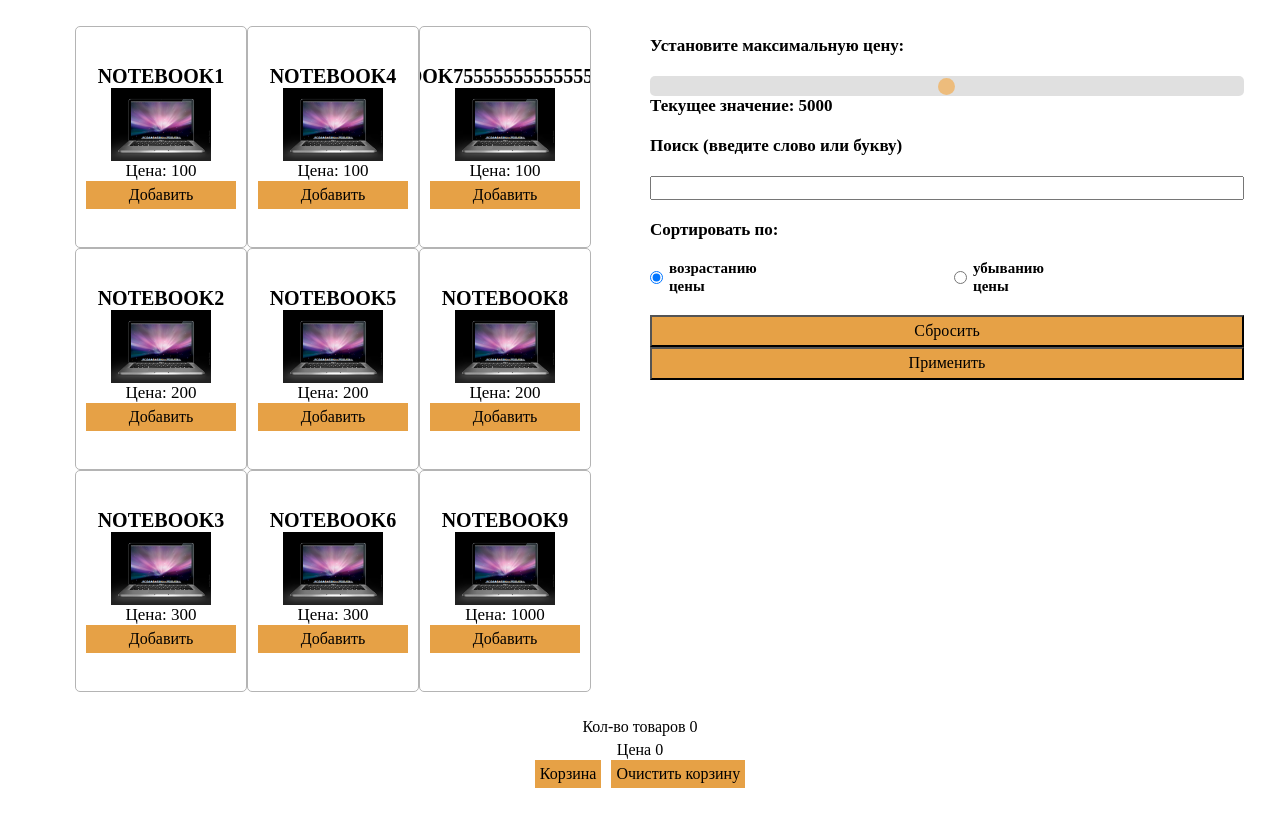
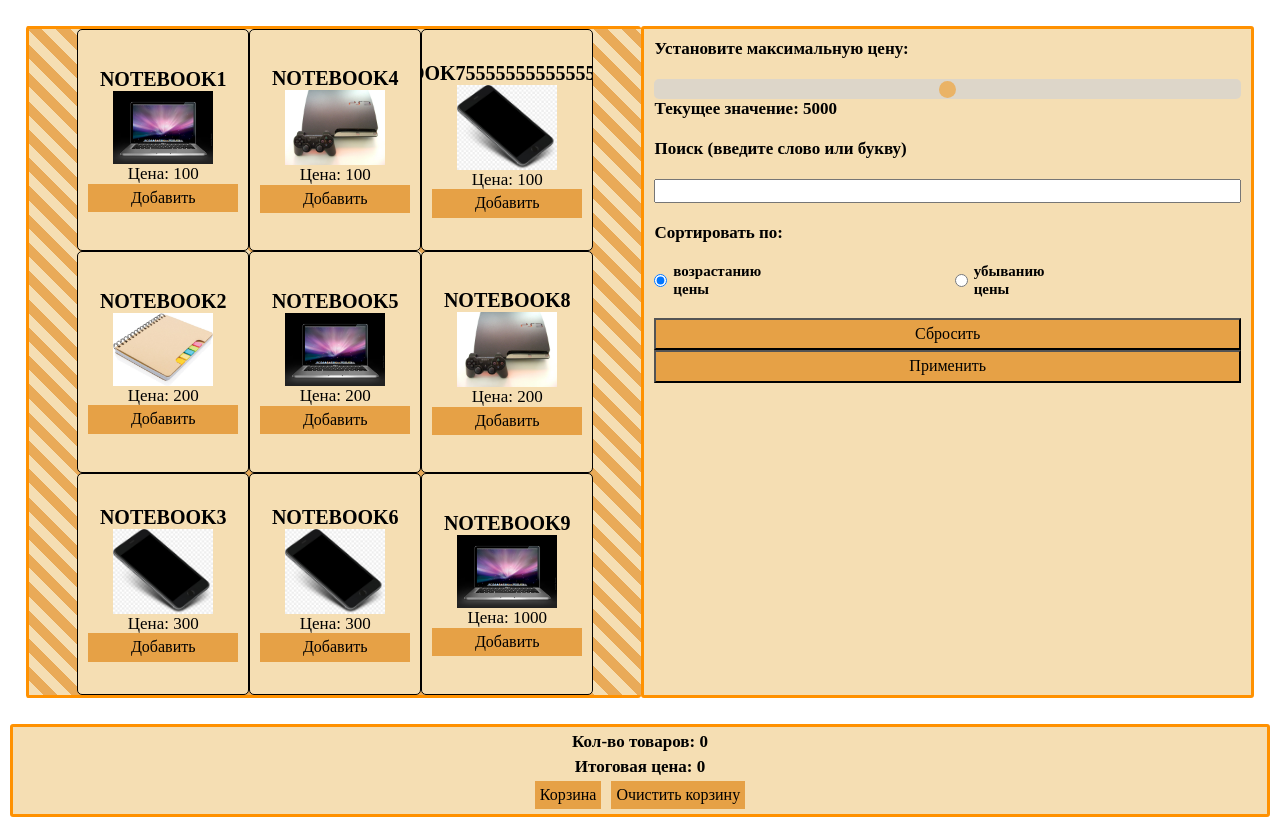
Before and after one commit to SaYxGal/JS_For_MediaSoft, a website built with webpack: page dist/index.html in a window 1280 px wide. Before the commit the page ends 808 px from the top, so only its background shows below. Built offline with nearby package versions, Linux system fonts and the light colour scheme.

Commit message:
Немного дизайна

```diff
--- a/src/components/cart/cart.js
+++ b/src/components/cart/cart.js
@@ -6,8 +6,8 @@ const Cart = (cart, modal) =>{
     const ButtonsField = document.createElement('div')
     const openCart = document.createElement('button')
     const clearCart = document.createElement('button')
-    itemsCountElement.innerText = `Кол-во товаров ${cart.length}`
-    priceElement.innerText = `Цена ${cart.length}`
+    itemsCountElement.innerText = `Кол-во товаров: ${cart.length}`
+    priceElement.innerText = `Итоговая цена: ${cart.length}`
     CartElement.className = 'cart'
     itemsCountElement.className = 'cart__count'
     priceElement.className = 'cart__price'
--- a/src/components/cart/cart.scss
+++ b/src/components/cart/cart.scss
@@ -2,10 +2,14 @@
     & > span{
         display: block;
         margin-top: 5px;
+        margin-bottom: 5px;
+        font-size: 17px;
+        font-weight: bold;
     }
     &__info{
         width: auto;
         outline: none;
+        margin-bottom: 5px;
         background-color: #e6a146;
         border:black;
         padding: 5px;
@@ -28,4 +32,7 @@
     }
     margin: 10px auto;
     text-align: center;
+    border: 3px solid #ff9100;
+    border-radius: 3px;
+    background-color: wheat;
 }
--- a/src/components/item/item.js
+++ b/src/components/item/item.js
@@ -1,6 +1,9 @@
 import './item.scss'
 import ItemImg from'../../assets/img/item.jpg'
-const Item = (name, price, onAdd) => {
+import ItemImg2 from'../../assets/img/item2.jpg'
+import ItemImg3 from'../../assets/img/item3.jpg'
+import ItemImg4 from'../../assets/img/item4.jpg'
+const Item = (name, price, picture, onAdd) => {
     const ItemElement = document.createElement('div')
     ItemElement.className = 'item'
     const nameElement = document.createElement('span')
@@ -10,7 +13,23 @@ const Item = (name, price, onAdd) => {
     priceElement.className = 'item__price'
     priceElement.innerText = `Цена: ${price}`
     const imgElement = document.createElement('img')
-    imgElement.src = ItemImg;
+    switch(Number(picture)){
+        case 1:
+            imgElement.src = ItemImg
+            break;
+        case 2:
+            imgElement.src = ItemImg2
+            break;
+        case 3:
+            imgElement.src = ItemImg3
+            break;
+        case 4:
+            imgElement.src = ItemImg4
+            break;
+        default:
+            imgElement.src = ItemImg
+            break;
+    }
     imgElement.className = 'item__img'
     const buttonElement = document.createElement('button')
     buttonElement.className = 'item__add-button'
--- a/src/components/item/item.scss
+++ b/src/components/item/item.scss
@@ -1,7 +1,8 @@
 .item {
     width: 150px;
     height: 200px;
-    border: 1px solid #b4b4b4;
+    border: 1px solid #000000;
+    background-color: wheat;
     border-radius: 5px;
     display: flex;
     justify-content: center;
@@ -10,7 +11,7 @@
     padding: 10px;
     overflow: hidden; /* Обрезаем всё за пределами блока */
     &:hover{
-        border-color: black;
+        border: 2px solid black;
     }
 
     & > span {
--- a/src/components/items-list/items-list.scss
+++ b/src/components/items-list/items-list.scss
@@ -7,6 +7,16 @@
         flex-direction: row;
         flex-wrap: wrap;
         margin: 0 auto;
+        background: repeating-linear-gradient(
+            45deg,
+            wheat,
+            wheat 10px,
+            #e9aa58 10px,
+            #e9aa58 20px
+        );
+        border: 3px solid #ff9100;
+        border-right: none;
+        border-radius: 3px;
     }
     &__sortPanel{
         &__slider{
@@ -82,7 +92,9 @@
         display: flex;
         flex-direction: column;
         justify-content: flex-start;
-        background-color: white;
+        background-color: wheat;
+        border: 3px solid #ff9100;
+        border-radius: 3px;
         padding: 10px;
         box-sizing: border-box;
         width: 50%;
--- a/src/components/modalwindow/modalwindow.scss
+++ b/src/components/modalwindow/modalwindow.scss
@@ -12,6 +12,7 @@
     box-shadow: 0 3px 10px -.5px rgba(0, 0, 0, .2);
     text-align: center;
     padding: 30px;
+    border: 3px solid #ff9100;
     border-radius: 3px;
     background-color: wheat;
     transition: 0.3s all;
--- a/src/index.js
+++ b/src/index.js
@@ -10,47 +10,56 @@ const mocks = [
     {
         "id": 1,
         "name": "notebook1",
-        "price": 100
+        "price": 100,
+        "picture": 1
     },
     {
         "id": 2,
         "name": "notebook2",
-        "price": 200
+        "price": 200,
+        "picture": 2
     },
     {
         "id": 3,
         "name": "notebook3",
-        "price": 300
+        "price": 300,
+        "picture": 3
     },
     {
         "id": 4,
         "name": "notebook4",
-        "price": 100
+        "price": 100,
+        "picture": 4
     },
     {
         "id": 5,
         "name": "notebook5",
-        "price": 200
+        "price": 200,
+        "picture": 1
     },
     {
         "id": 6,
         "name": "notebook6",
-        "price": 300
+        "price": 300,
+        "picture": 3
     },
     {
         "id": 7,
         "name": "notebook7555555555555555555555",
-        "price": 100
+        "price": 100,
+        "picture": 3
     },
     {
         "id": 8,
         "name": "notebook8",
-        "price": 200
+        "price": 200,
+        "picture": 4
     },
     {
         "id": 9,
         "name": "notebook9",
-        "price": 1000
+        "price": 1000,
+        "picture": 1
     }
 ]
 const generateItems = (needFilter, typeOfSort) => {
@@ -64,14 +73,19 @@ const generateItems = (needFilter, typeOfSort) => {
             cart.push(item)
             updateCart(cart)
         }
-        const itemElement = Item(item.name, item.price, onAdd);
-        if(needFilter){
-            if(FiltFunction(item.name, item.price) == true){
+        try{
+            const itemElement = Item(item.name, item.price, item.picture, onAdd);
+            if(needFilter){
+                if(FiltFunction(item.name, item.price) == true){
+                    ItemListElement.childNodes[0].appendChild(itemElement)
+                }
+            }
+            else{
                 ItemListElement.childNodes[0].appendChild(itemElement)
             }
         }
-        else{
-            ItemListElement.childNodes[0].appendChild(itemElement)
+        catch(err){
+            console.log(err.message)
         }
     })
     for(let i = 0; i < ItemListElement.childNodes[0].childNodes.length; i = i + 1){
```
Also changed, not shown: src/assets/img/item2.jpg (added), src/assets/img/item3.jpg (added), src/assets/img/item4.jpg (added).
